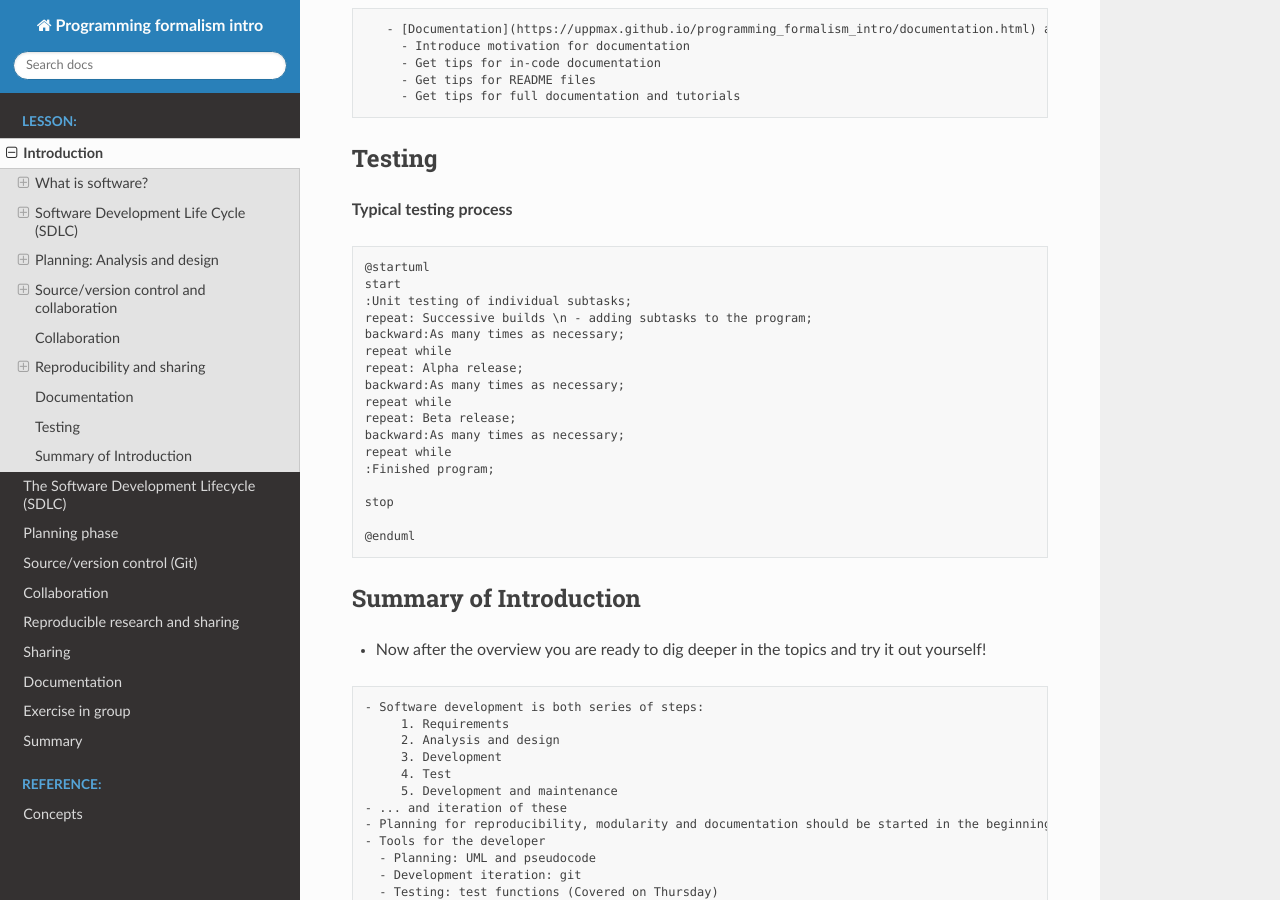
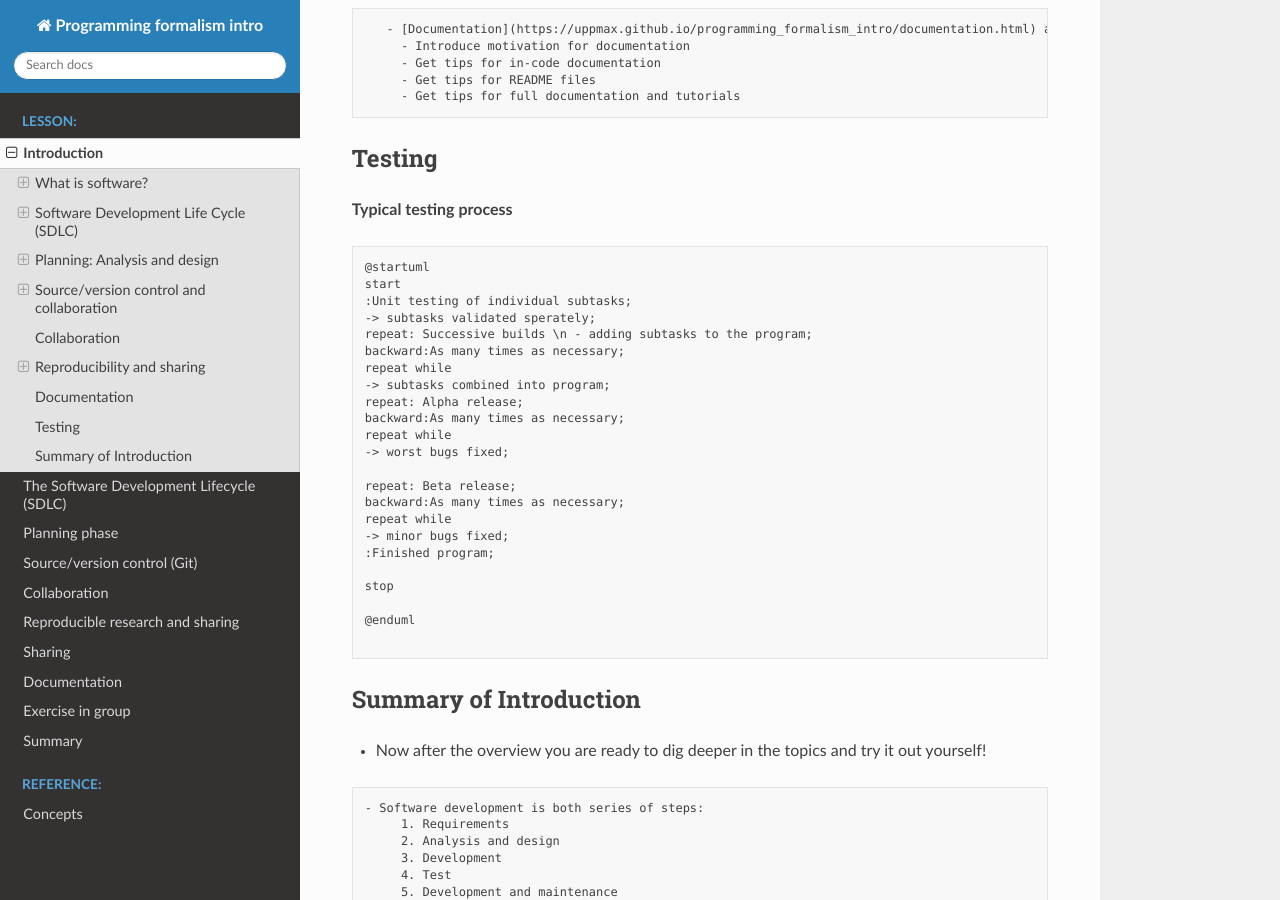
Before and after one commit to UPPMAX/programming_formalisms_intro, a Sphinx documentation site: the page built from doc/intro.md, in a window 1280 px wide and 900 px high, scrolled down 11798 px. Built offline with Sphinx 7.4.7 and the Read the Docs theme 2.0.0, drawn with Linux system fonts in a browser that asks for light colours; pages that are not in the unit, such as notebooks, are missing from menus.

Commit message:
Update intro.md

````diff
--- a/doc/intro.md
+++ b/doc/intro.md
@@ -545,20 +545,27 @@ In this lesson we will discuss different methods and tools for better reproducib
 @startuml
 start
 :Unit testing of individual subtasks;
+-> subtasks validated sperately;
 repeat: Successive builds \n - adding subtasks to the program;
 backward:As many times as necessary;
 repeat while
+-> subtasks combined into program;
 repeat: Alpha release;
 backward:As many times as necessary;
 repeat while
+-> worst bugs fixed;
+
 repeat: Beta release;
 backward:As many times as necessary;
 repeat while
+-> minor bugs fixed;
 :Finished program;
 
 stop
 
 @enduml
+
+
 ```
 
 ## Summary of Introduction
````
